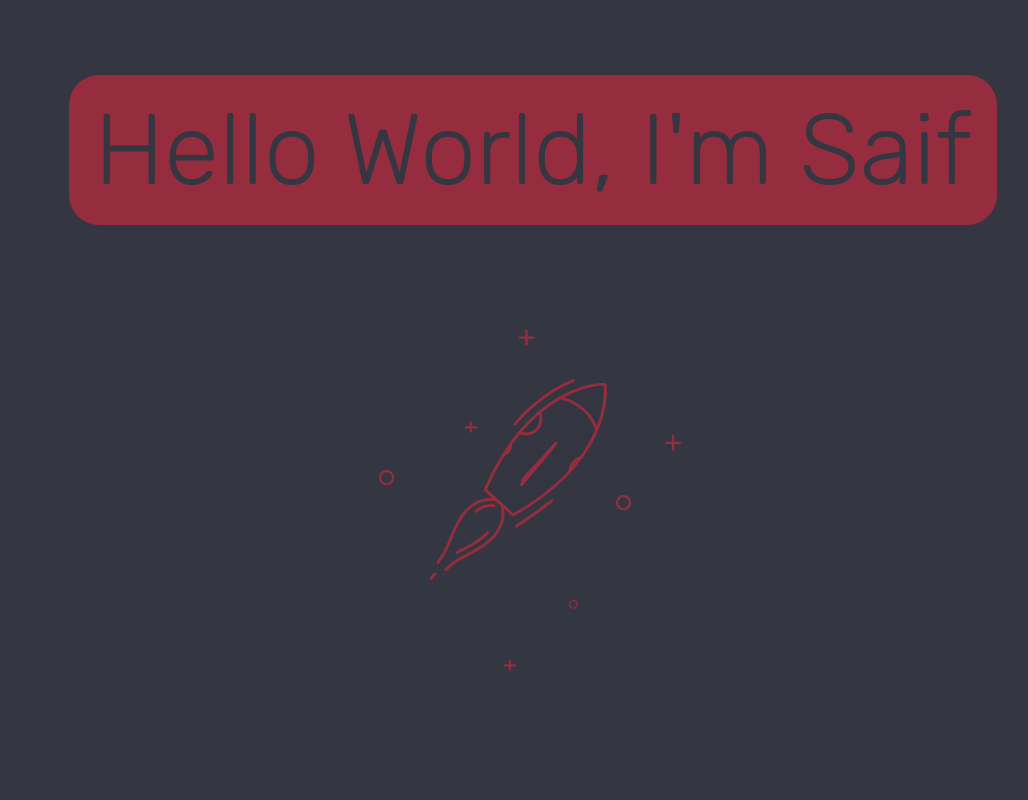
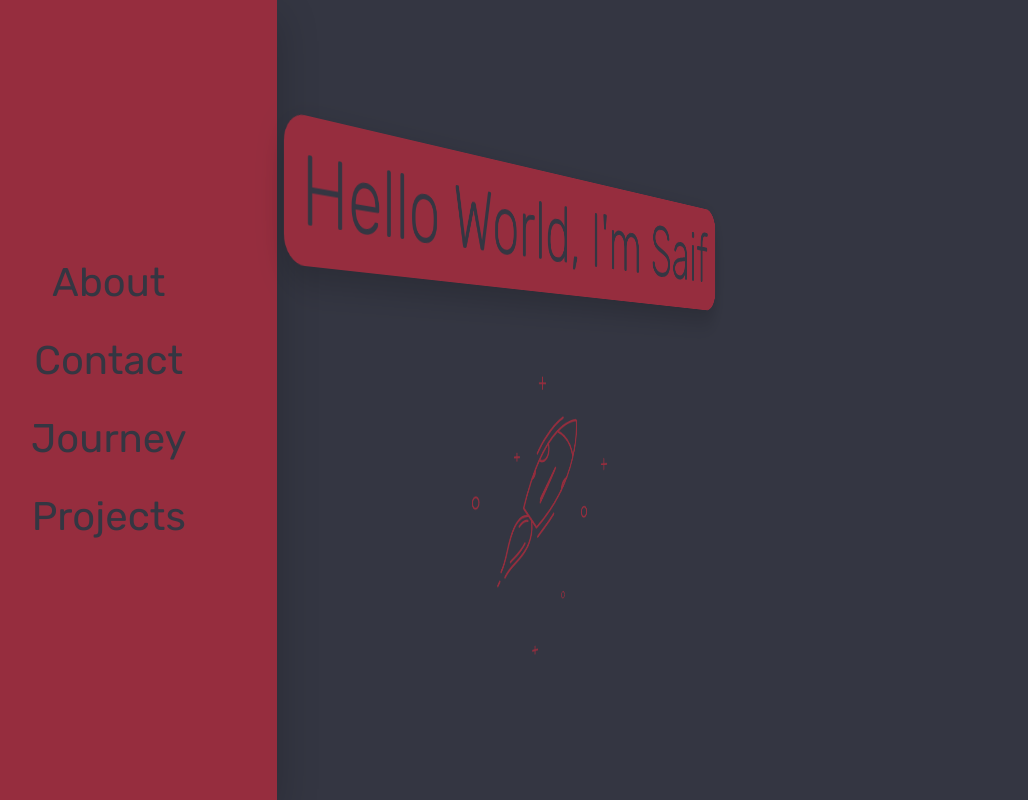
Before and after one commit to MohdSaifulM/portfolio, a React (Vite) app: page / in a window 1280 px wide. Shown: the whole page, without its empty margins (107-1135 px from the left). Built offline with nearby package versions, Linux system fonts and the light colour scheme.

Commit message:
style: 💄 Added shadow to navigation and home heading

```diff
--- a/src/styles/css/style.css
+++ b/src/styles/css/style.css
@@ -8,7 +8,8 @@
   box-sizing: inherit; }
 
 html {
-  font-size: 62.5%; }
+  font-size: 62.5%;
+  background: #343642; }
 
 body {
   box-sizing: border-box; }
@@ -21,7 +22,6 @@ main {
   height: 100vh;
   width: 100vw;
   padding: 5rem;
-  background: #343642;
   position: relative; }
 
 body {
@@ -37,7 +37,8 @@ body {
   font-weight: 200;
   font-size: 10rem;
   padding: 2.5rem;
-  border-radius: 3rem; }
+  border-radius: 3rem;
+  box-shadow: 0 1.5rem 4rem rgba(0, 0, 0, 0.2); }
 
 .menu {
   font-size: 4rem;
@@ -47,15 +48,17 @@ body {
   display: flex;
   justify-content: center;
   align-items: center;
-  position: absolute;
-  left: -35rem;
+  position: fixed;
+  left: 0;
   height: 100vh;
-  width: calc(100vw - 80%);
+  width: 3vw;
   background: #962D3E;
-  box-shadow: 1px 0 2px rgba(0, 0, 0, 0.2);
+  box-shadow: 0 1.5rem 4rem rgba(0, 0, 0, 0.2);
   transition: all 1s; }
   .menu__nav {
-    transition: all 0.8s cubic-bezier(0.68, -0.55, 0.265, 1.55); }
+    position: absolute;
+    left: -20rem;
+    transition: 1.5s; }
   .menu__list {
     list-style: none;
     text-align: center;
@@ -63,7 +66,9 @@ body {
   .menu__item {
     margin: 1rem; }
   .menu:hover {
-    left: 0; }
+    width: 30vw; }
+  .menu:hover .menu__nav {
+    left: 10vw; }
   .menu:hover ~ .section {
     transform: perspective(20vw) rotateY(10deg) translateX(20vw) translateY(5rem) scaleY(1.2); }
 
--- a/src/styles/sass/base/_base.scss
+++ b/src/styles/sass/base/_base.scss
@@ -10,6 +10,7 @@
 html {
 	// ? Since 100% on a default browser font-size is 16px so 10px is 62.5% : defines 1rem
 	font-size: 62.5%;	// ? 1rem = 10px, 10/16 = 62.5%
+	background: $background-1;
 }
 
 body {
@@ -24,6 +25,5 @@ main {
     height: 100vh;
     width: 100vw;
 	padding: 5rem;
-	background: $background-1;
 	position: relative;
 }
--- a/src/styles/sass/base/_typography.scss
+++ b/src/styles/sass/base/_typography.scss
@@ -15,6 +15,7 @@ body {
     font-size: 10rem;
     padding: 2.5rem;
     border-radius: 3rem;
+    box-shadow: 0 1.5rem 4rem rgba($color-black, .20);
 }
 
 .menu {
--- a/src/styles/sass/layouts/_navigation.scss
+++ b/src/styles/sass/layouts/_navigation.scss
@@ -2,16 +2,18 @@
     display: flex;
     justify-content: center;
     align-items: center;
-    position: absolute;
-    left: -35rem;
+    position: fixed;
+    left: 0;
     height: 100vh;
-    width: calc(100vw - 80%);
+    width: 3vw;
     background: $accent-1;
-    box-shadow: 1px 0 2px rgba(0,0,0,.2);
+    box-shadow: 0 1.5rem 4rem rgba($color-black, .20);
 	transition: all 1s;
 
     &__nav {
-        transition: all .8s cubic-bezier(0.68, -0.55, 0.265, 1.55);
+        position: absolute;
+        left: -20rem;
+        transition: 1.5s;
     }
 
     &__list {
@@ -26,7 +28,11 @@
 
 
 	&:hover {
-		left: 0;
+		width: 30vw;
+    }
+
+    &:hover &__nav {
+        left: 10vw;
     }
 
 	&:hover ~ .section {
```
